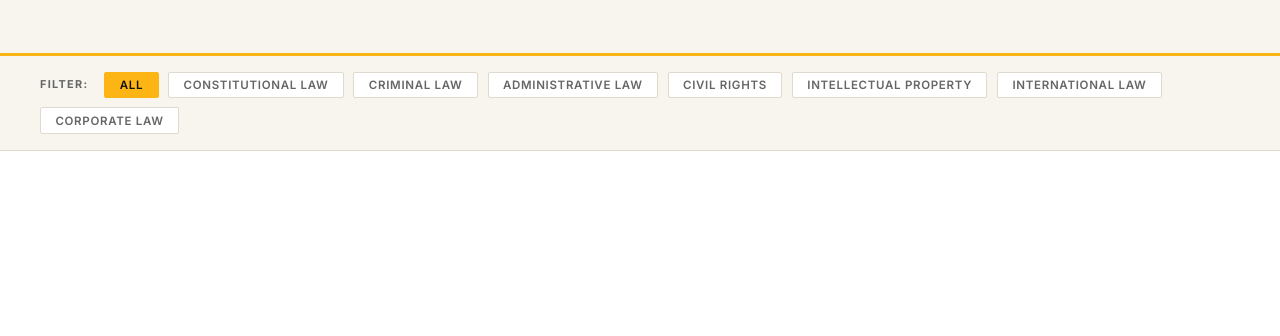
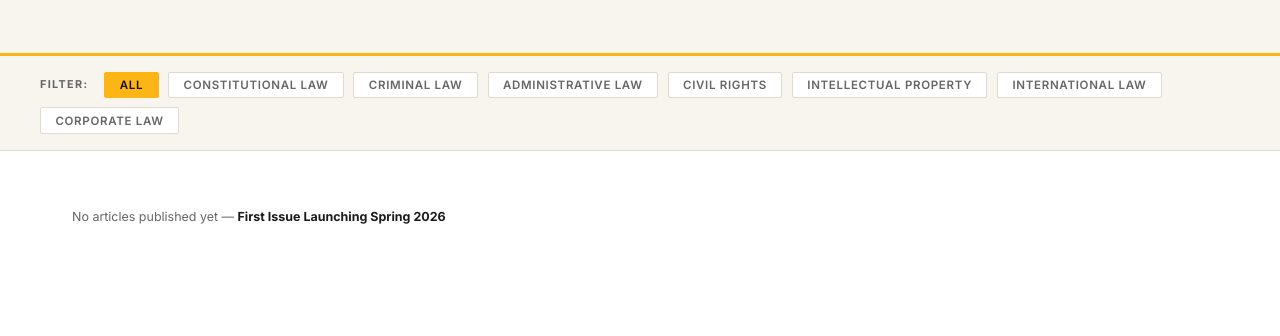
Before and after one commit to Senseiswiss/umbc-prelaw-review, a plain HTML site: page scholarship.html in a window 1280 px wide. Shown: the part 433-769 px from the top of the page. Drawn offline with nearby package versions, Linux system fonts and the light colour scheme; a web font is replaced by a local one.

Commit message:
Fix illegal return statement in scholarship.html script Top-level return caused a SyntaxError that silently blocked the entire script — nav toggle, search, filters, and article rendering all failed. Replaced with an issueFiltered flag + conditional call.

```diff
--- a/scholarship.html
+++ b/scholarship.html
@@ -390,6 +390,7 @@
   }
 
   // Filter to a specific issue when coming from issues.html
+  let issueFiltered = false;
   if (urlVol && urlIss) {
     const v = parseInt(urlVol), i = parseInt(urlIss);
     const origAll = [...(typeof ARTICLES !== 'undefined' ? ARTICLES : []), ...getLocalPublished()];
@@ -413,11 +414,11 @@
             <div class="ac-actions">${actionBtns}</div>
           </div>`;
       }).join('');
-      return; // skip normal renderArticles
+      issueFiltered = true;
     }
   }
 
-  renderArticles();
+  if (!issueFiltered) renderArticles();
 
   // ── NAV SEARCH ────────────────────────────────────────────────────────────
   document.querySelectorAll('.nav-search').forEach(el => {
```
